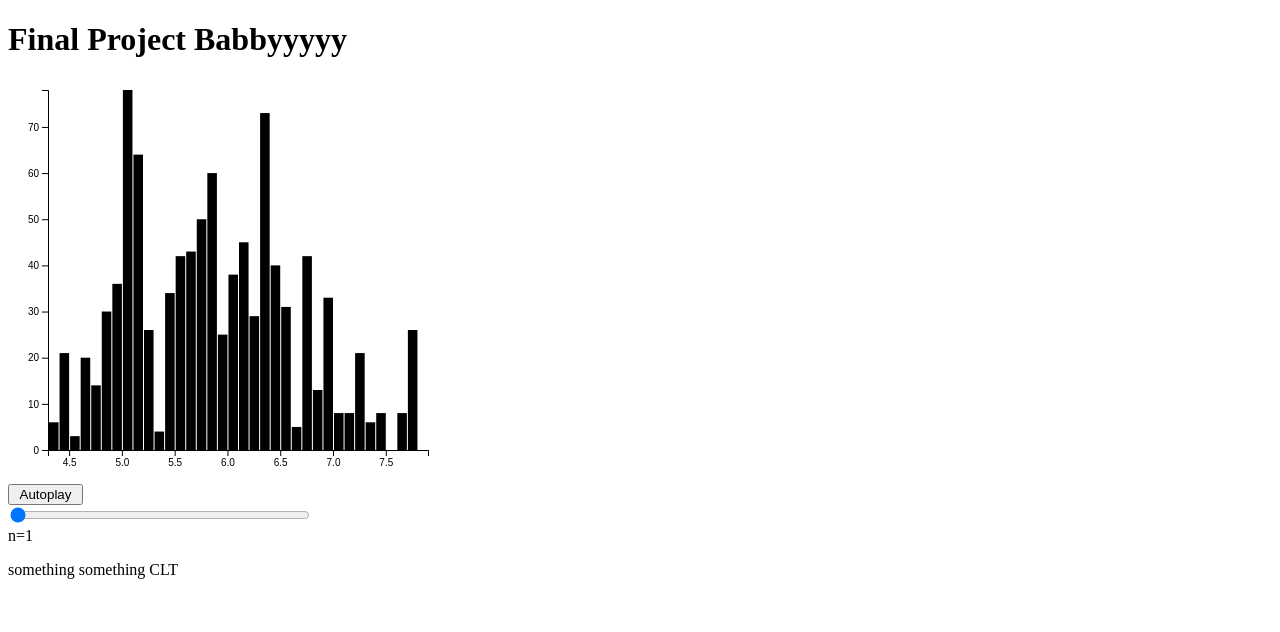
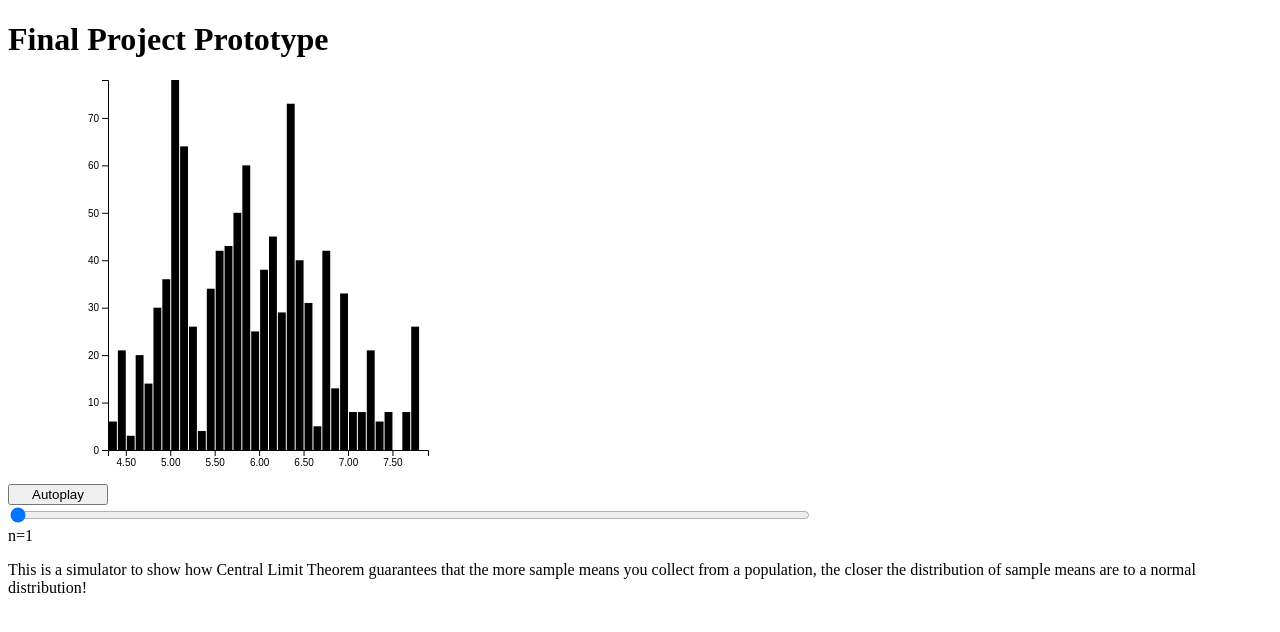
Before and after one commit to xYujiax/FinalProject, a SvelteKit app: page / in a window 1280 px wide. Shown: the top 632 px of the page. Built offline with nearby package versions, Linux system fonts and the light colour scheme.

Commit message:
pain and suffering. must make pretty later

```diff
--- a/src/components/App.svelte
+++ b/src/components/App.svelte
@@ -7,11 +7,12 @@
   let sampleSize = 1; // default n
   let autoplay = false; // autoplay boolean for status
   let intervalId; // for autoplay interval
-  const maxSampleSize = 150; // max n
+  const maxSampleSize = 149; // max n
 
-  const margin = { top: 10, right: 30, bottom: 30, left: 40 };
+  const margin = { top: 0, right: 30, bottom: 30, left: 100 };
   const width = 450 - margin.left - margin.right;
   const height = 400 - margin.top - margin.bottom;
+
   const numberOfSamples = 1000; // # of samples to draw
 
   // fetch data (csv)
@@ -59,7 +60,7 @@
 
     svg.append("g")
       .attr("transform", `translate(0,${height})`)
-      .call(d3.axisBottom(x));
+      .call(d3.axisBottom(x).tickFormat(d3.format('.2f')));
 
     // generate a histogram using sample means
     const histogram = d3.histogram()
@@ -108,8 +109,18 @@
   }
 </script>
 
-<div>
-  <button on:click={toggleAutoplay} style="width: 75px; text-align: center">{autoplay ? 'Stop' : 'Autoplay'}</button><br>
-  <input type="range" id="sampleSize" style="width: 300px;" min="1" max="150" bind:value={sampleSize} /><br>
-  <label for="sampleSize">n={sampleSize}</label>
-</div>
+<main>
+  <div>
+    <button on:click={toggleAutoplay} style="width: 100px; text-align: center">{autoplay ? 'Stop' : 'Autoplay'}</button><br>
+    <input type="range" id="sampleSize" style="width: 800px;" min="1" max={maxSampleSize} bind:value={sampleSize}/><br>
+    <label for="sampleSize">n={sampleSize}</label>
+  </div>
+</main>
+
+<style>
+  svg {
+    max-width: 200%;
+    height: auto;
+  }
+
+</style>
--- a/src/routes/+page.svelte
+++ b/src/routes/+page.svelte
@@ -3,8 +3,8 @@
 </script>
 
 <main>
-  <h1>Final Project Babbyyyyy</h1>
+  <h1>Final Project Prototype</h1>
   <div id="histogram"></div>
   <App />
-  <p>something something CLT</p>
+  <p>This is a simulator to show how Central Limit Theorem guarantees that the more sample means you collect from a population, the closer the distribution of sample means are to a normal distribution!</p>
 </main>
--- a/thing01/main.js
+++ b/thing01/main.js
@@ -1,4 +1,8 @@
-// button is null, why??
+
+// Put code within the curly brackets of this line if u need the js to execute after document is fully loaded
+document.addEventListener('DOMContentLoaded', ()=>{});
+
+// keep this or delete. they are expendable ahahaa
 const button = document.getElementById('submit');
 
 button.addEventListener('click', (event) => {
```
